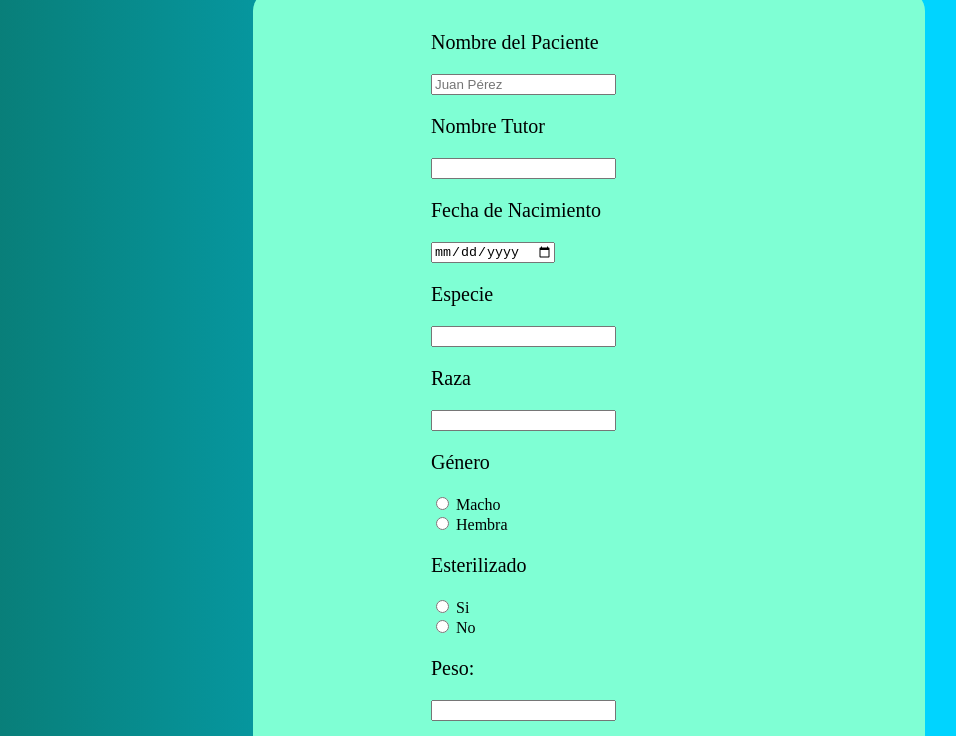
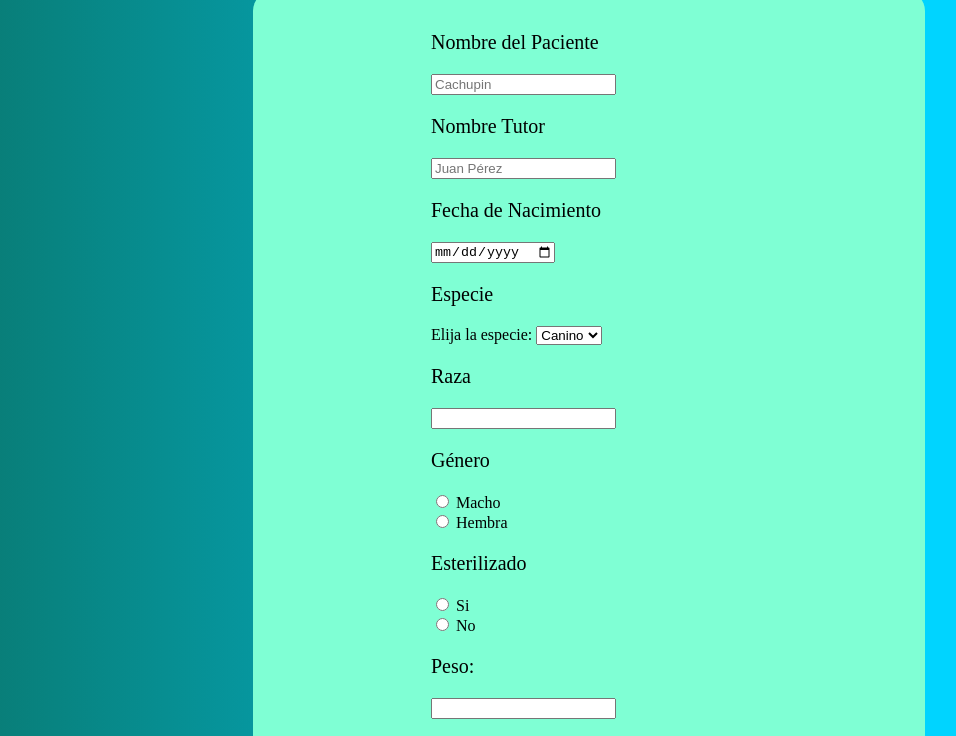
Before and after one commit to BiP00/desafio_veterinaria, a plain HTML site: page index.html in a window 1280 px wide. Shown: the part 54-790 px from the top of the page, without its empty margins (51-1007 px from the left). Drawn offline with Linux system fonts and the light colour scheme.

Commit message:
se realiza cambio de especie, desde input/text a select/option

```diff
--- a/estilos.css
+++ b/estilos.css
@@ -28,3 +28,11 @@ div > form > div > button{
     margin: auto;
     width: 50%;
 }
+
+div.form-line{
+    margin-bottom: 10px;
+}
+
+input{
+
+}
--- a/index.html
+++ b/index.html
@@ -14,11 +14,11 @@
         <form action="" method="get">
             <div class="form-line">
                 <p>Nombre del Paciente</p>
-                <input type="text" name="nombrePaciente" placeholder="Juan Pérez" >
+                <input type="text" name="nombrePaciente" placeholder="Cachupin" >
             </div>
             <div class="form-line">
                 <p>Nombre Tutor</p>
-                <input type="text" name="nombreTutor">
+                <input type="text" name="nombreTutor" placeholder="Juan Pérez">
             </div>
             <div class="form-line">
                 <p>Fecha de Nacimiento</p>
@@ -26,7 +26,13 @@
             </div>
             <div class="form-line">
                 <p>Especie</p>
-                <input type="text" name="especie">
+                <label for="especie">Elija la especie:</label>
+                    <select id="especie" name="especie">
+                    <option value="canino">Canino</option>
+                    <option value="felino">Felino</option>
+                    <option value="equino">Equino</option>
+                    <option value="roedor">Roedor</option>
+                    </select>
             </div>
             <div class="form-line">
                 <p>Raza</p>
```
